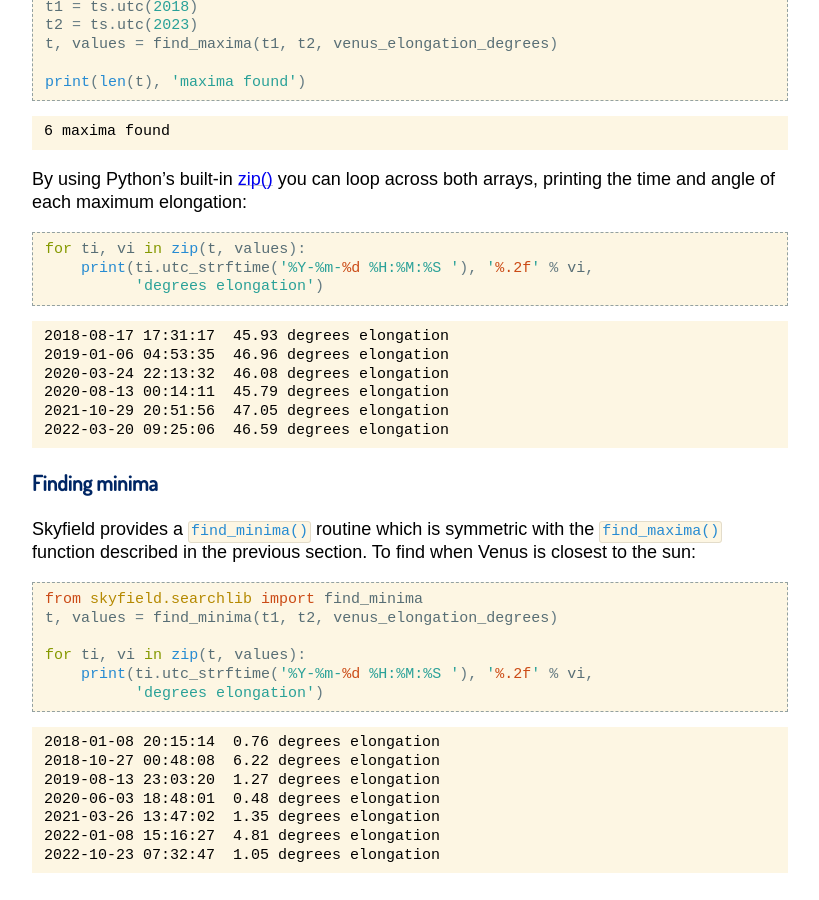
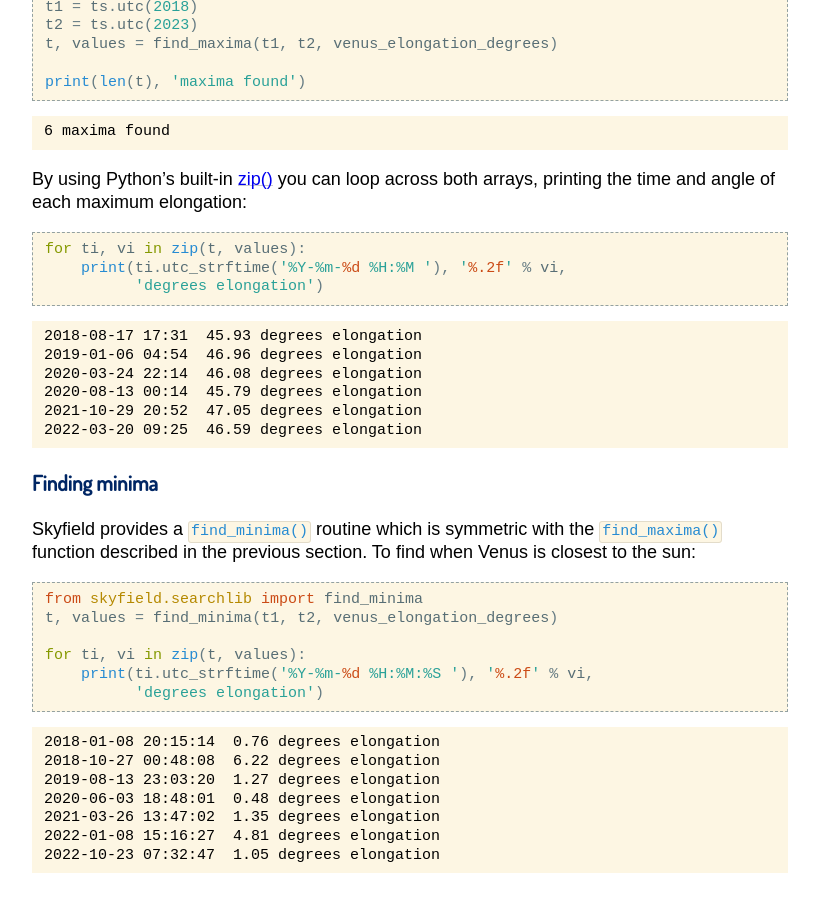
Before and after one commit to skyfielders/python-skyfield, a Sphinx documentation site: the page built from skyfield/documentation/searches.rst, in a window 1280 px wide and 900 px high, scrolled down 7987 px. Shown: the whole window, without its empty margins (230-1049 px from the left). Built offline with Sphinx 7.4.7, drawn with Linux system fonts in a browser that asks for light colours; some web fonts are replaced; pages that are not in the unit, such as notebooks, are missing from menus.

Commit message:
Reduce example's precision to save CI

```diff
--- a/skyfield/documentation/searches.rst
+++ b/skyfield/documentation/searches.rst
@@ -505,17 +505,17 @@ printing the time and angle of each maximum elongation:
 .. testcode::
 
     for ti, vi in zip(t, values):
-        print(ti.utc_strftime('%Y-%m-%d %H:%M:%S '), '%.2f' % vi,
+        print(ti.utc_strftime('%Y-%m-%d %H:%M '), '%.2f' % vi,
               'degrees elongation')
 
 .. testoutput::
 
-    2018-08-17 17:31:17  45.93 degrees elongation
-    2019-01-06 04:53:35  46.96 degrees elongation
-    2020-03-24 22:13:32  46.08 degrees elongation
-    2020-08-13 00:14:11  45.79 degrees elongation
-    2021-10-29 20:51:56  47.05 degrees elongation
-    2022-03-20 09:25:06  46.59 degrees elongation
+    2018-08-17 17:31  45.93 degrees elongation
+    2019-01-06 04:54  46.96 degrees elongation
+    2020-03-24 22:14  46.08 degrees elongation
+    2020-08-13 00:14  45.79 degrees elongation
+    2021-10-29 20:52  47.05 degrees elongation
+    2022-03-20 09:25  46.59 degrees elongation
 
 Finding minima
 --------------
```
